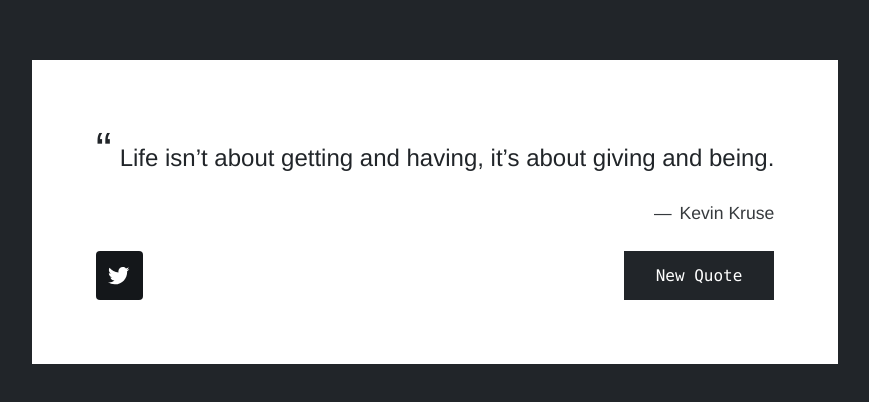
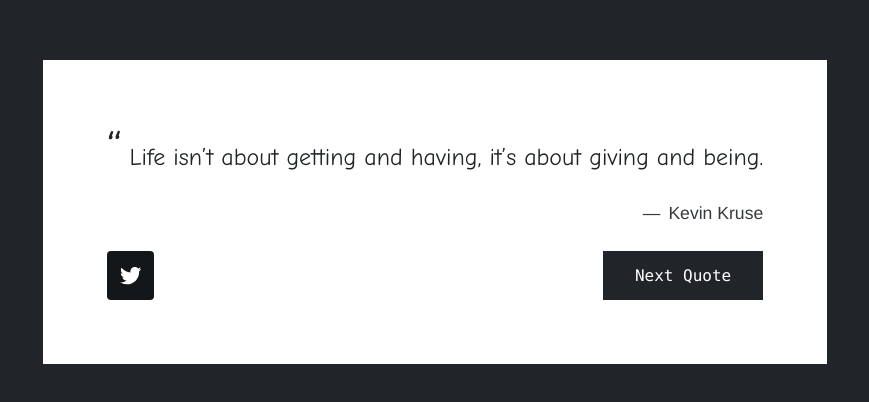
Before and after one commit to jeremy-ebinum/fcc-random-quote-generator, a React app: page / in a window 1280 px wide. Shown: the part 188-590 px from the top of the page, without its empty margins (205-1074 px from the left). Built offline with nearby package versions, Linux system fonts and the light colour scheme.

Commit message:
feat: display random quotes on button click
The old quote should slide out and a random, unique, new one in, after
the 'Next Quote' button is clicked

```diff
--- a/package.json
+++ b/package.json
@@ -45,9 +45,11 @@
     "@fortawesome/free-solid-svg-icons": "^5.12.1",
     "@fortawesome/react-fontawesome": "^0.1.8",
     "core-js": "^3.6.5",
+    "lodash.sample": "^4.2.1",
     "react": "^16.13.1",
     "react-dom": "^16.13.1",
-    "regenerator-runtime": "^0.13.5"
+    "regenerator-runtime": "^0.13.5",
+    "uuid": "^7.0.3"
   },
   "browserslist": {
     "production": [
--- a/src/components/App/App.jsx
+++ b/src/components/App/App.jsx
@@ -1,6 +1,7 @@
-import React, { useState } from "react";
+import React, { useState, useRef, useCallback } from "react";
 import { FontAwesomeIcon } from "@fortawesome/react-fontawesome";
 import { faTwitter } from "@fortawesome/free-brands-svg-icons/faTwitter";
+import _sample from "lodash.sample";
 
 import quotesData from "../../data/quotes";
 
@@ -10,24 +11,39 @@ const intentUri = `https://twitter.com/intent/tweet?hashtags=quotes`;
 const relatedUri = `&related=freecodecamp`;
 
 const App = () => {
-  const [quote] = useState(quotesData[0].quote);
-  const [author] = useState(quotesData[0].author);
+  const [currentQuote, setCurrentQuote] = useState({ ...quotesData[0] });
 
-  const quoteUri = `&text="${encodeURIComponent(quote)}" ${encodeURIComponent(
-    author
-  )}`;
+  const quoteBoxRef = useRef();
 
+  const setRandomQuote = useCallback(() => {
+    let randomQuote;
+
+    do {
+      randomQuote = _sample(quotesData);
+    } while (randomQuote.id === currentQuote.id);
+
+    quoteBoxRef.current.classList.add("slideOut");
+
+    setTimeout(() => {
+      setCurrentQuote(randomQuote);
+      quoteBoxRef.current.classList.remove("slideOut");
+    }, 300);
+  }, []);
+
+  const encodedQuote = encodeURIComponent(currentQuote.quote);
+  const encodedAuthor = encodeURIComponent(currentQuote.author);
+  const quoteUri = `&text="${encodedQuote}" ${encodedAuthor}`;
   const tweetUri = `${intentUri}${relatedUri}${quoteUri}`;
 
   return (
     <div className="o-wrapper">
-      <div id="quote-box" className="o-quote-box">
+      <div ref={quoteBoxRef} id="quote-box" className="o-quote-box">
         <div className="c-quote">
           <span id="text" className="c-quote__text lead">
-            {quote}
+            {currentQuote.quote}
           </span>
           <span id="author" className="c-quote__author">
-            {author}
+            {currentQuote.author}
           </span>
         </div>
         <div className="c-cta">
@@ -40,8 +56,13 @@ const App = () => {
           >
             <FontAwesomeIcon icon={faTwitter} size="lg" />
           </a>
-          <a id="new-quote" href="#" className="c-cta__new">
-            New Quote
+          <a
+            id="new-quote"
+            href="#"
+            className="c-cta__new"
+            onClick={setRandomQuote}
+          >
+            Next Quote
           </a>
         </div>
       </div>
--- a/src/components/App/App.scss
+++ b/src/components/App/App.scss
@@ -1,4 +1,5 @@
 @import "../../styles/partials/variables";
+@import url("https://fonts.googleapis.com/css2?family=Comic+Neue&display=swap");
 
 %btn-shared {
   position: relative;
@@ -59,6 +60,30 @@
   overflow: hidden;
 }
 
+@keyframes slideDown {
+  from {
+    opacity: 0;
+    transform: translateY(-200%);
+  }
+
+  to {
+    opacity: 1;
+    transform: translateY(0);
+  }
+}
+
+@keyframes slideOut {
+  from {
+    opacity: 1;
+    transform: translateX(0);
+  }
+
+  to {
+    opacity: 0;
+    transform: translateX(200%);
+  }
+}
+
 .o-quote-box {
   position: relative;
   display: flex;
@@ -68,6 +93,12 @@
   background-color: $white;
   padding: 2rem;
   max-width: 75%;
+
+  animation: slideDown 0.4s ease-in forwards;
+
+  &.slideOut {
+    animation: slideOut 0.4s ease-in forwards;
+  }
 
   @media (min-width: 768px) {
     padding: 4rem;
@@ -84,6 +115,7 @@
   font-size: 1.2rem;
   margin-bottom: 1rem;
   line-height: 1.1;
+  font-family: "Comic Neue", cursive;
   color: $gray-900;
 
   &::before {
--- a/src/data/quotes.js
+++ b/src/data/quotes.js
@@ -1,4 +1,6 @@
-const quotes = [
+const { v4: uuid } = require("uuid");
+
+const data = [
   {
     quote: "Life isn’t about getting and having, it’s about giving and being.",
     author: "Kevin Kruse",
@@ -466,4 +468,6 @@ const quotes = [
   },
 ];
 
+const quotes = data.map((item) => ({ ...item, id: uuid() }));
+
 export default quotes;
```
Also changed, not shown: 1 other file (tests, documents, lock files or other folders).
